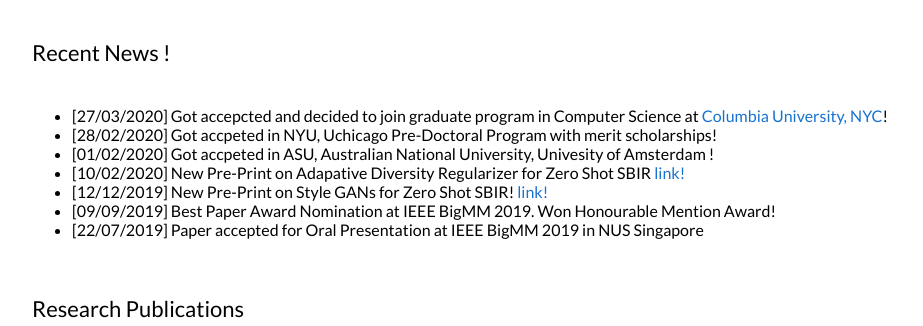
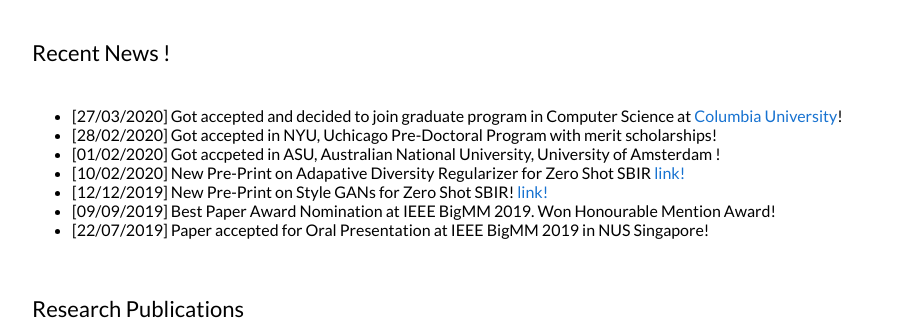
Before and after one commit to Anurag14/anurag14.github.io, a Jekyll site: the page built from index.html, in a window 1280 px wide. Shown: the part 309-635 px from the top of the page, without its empty margins (178-1101 px from the left). Built offline with Jekyll 4.4.1, drawn with Linux system fonts in a browser that asks for light colours.

Commit message:
Update mainpage.html

```diff
--- a/_layouts/mainpage.html
+++ b/_layouts/mainpage.html
@@ -14,7 +14,7 @@
     color: #f09228;
     text-decoration:none;
     }
-    body,td,th,tr,p,a,ul {
+    body,td,th,tr,p,a,ul,li {
     font-family: 'Lato', Verdana, Helvetica, sans-serif;
     font-size: 16px
     }
@@ -110,13 +110,13 @@
    <td width="100%" valign="middle">
      <p>
     <ul>
-      <li>[27/03/2020] Got accepcted and decided to join graduate program in Computer Science at <a href="https://www.columbia.edu/">Columbia University, NYC</a>!</li>
-      <li>[28/02/2020] Got accpeted in NYU, Uchicago Pre-Doctoral Program with merit scholarships!</li>
-      <li>[01/02/2020] Got accpeted in ASU, Australian National University, Univesity of Amsterdam !</li>
+      <li>[27/03/2020] Got accepted and decided to join graduate program in Computer Science at <a href="https://www.columbia.edu/">Columbia University</a>!</li>
+      <li>[28/02/2020] Got accepted in NYU, Uchicago Pre-Doctoral Program with merit scholarships!</li>
+      <li>[01/02/2020] Got accpeted in ASU, Australian National University, University of Amsterdam !</li>
       <li>[10/02/2020] New Pre-Print on Adapative Diversity Regularizer for Zero Shot SBIR <a href="https://openreview.net/forum?id=T58wNinTAZ">link!</a></li>
       <li>[12/12/2019] New Pre-Print on Style GANs for Zero Shot SBIR! <a href="images/StyleGuide_main.pdf">link!</a></li>
       <li>[09/09/2019] Best Paper Award Nomination at IEEE BigMM 2019. Won Honourable Mention Award!</li>
-      <li>[22/07/2019] Paper accepted for Oral Presentation at IEEE BigMM 2019 in NUS Singapore</li>
+      <li>[22/07/2019] Paper accepted for Oral Presentation at IEEE BigMM 2019 in NUS Singapore!</li>
    </ul>
    </p>
    </td>
```
